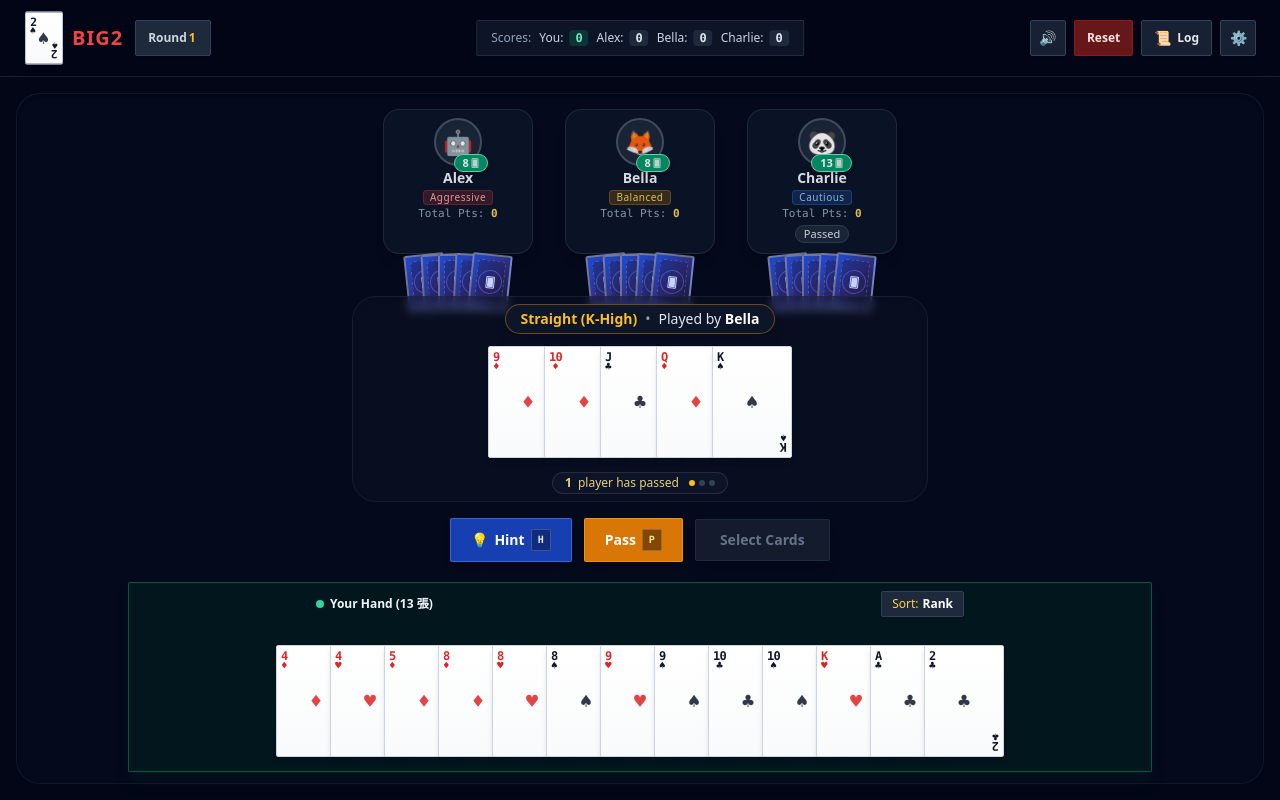
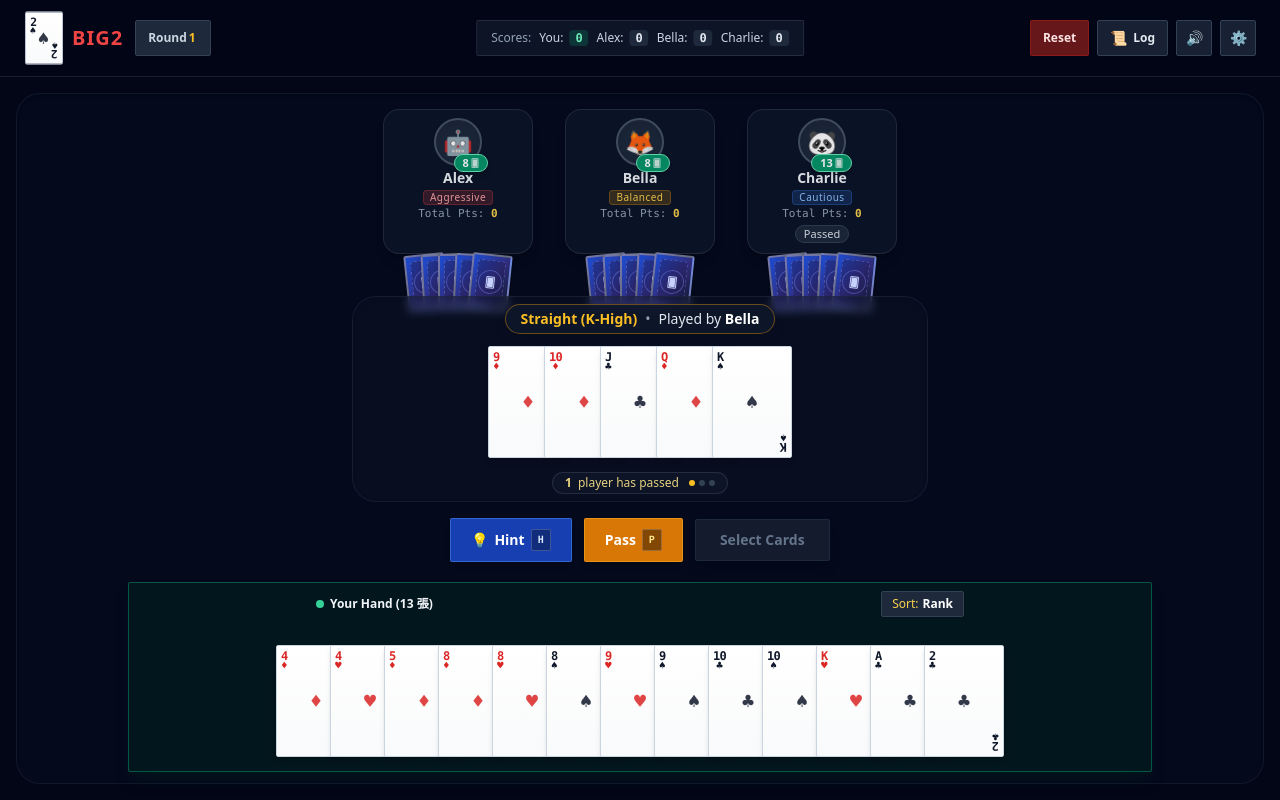
Before and after one commit to kennith/big2-app, a Vue app: page / in a window 1280 px wide. Built offline with nearby package versions, Linux system fonts and the light colour scheme.

Commit message:
feat: move sound toggle button between history and settings

```diff
--- a/src/components/GameHeader.vue
+++ b/src/components/GameHeader.vue
@@ -48,7 +48,7 @@ const emit = defineEmits<{
         </template>
       </div>
 
-      <!-- Right: History & Settings Buttons (Mobile Row 1) -->
+      <!-- Right: History, Sound & Settings Buttons (Mobile Row 1) -->
       <div class="flex-1 sm:flex-initial flex items-center justify-end gap-1.5 sm:hidden">
         <!-- History Button (Mobile) -->
         <button
@@ -57,6 +57,15 @@ const emit = defineEmits<{
           :title="t.log"
         >
           <span class="text-sm leading-none">📜</span>
+        </button>
+
+        <!-- Sound Button (Mobile, between history and settings) -->
+        <button
+          @click="emit('toggleSound')"
+          class="h-8 w-8 rounded-sm bg-slate-800/80 hover:bg-slate-700 active:scale-95 text-slate-200 border border-slate-700 transition shadow-sm inline-flex items-center justify-center cursor-pointer"
+          :title="soundEnabled ? t.muteSound : t.enableSound"
+        >
+          <span class="text-sm leading-none">{{ soundEnabled ? '🔊' : '🔇' }}</span>
         </button>
 
         <!-- Settings Button (Mobile) -->
@@ -86,15 +95,6 @@ const emit = defineEmits<{
 
     <!-- Utility Action Buttons (Row 2 on mobile, right on desktop) -->
     <div class="flex items-center justify-center sm:justify-end gap-1.5 sm:gap-2 w-full sm:w-auto flex-wrap">
-      <!-- Sound Toggle -->
-      <button
-        @click="emit('toggleSound')"
-        class="h-8 w-8 sm:h-9 sm:w-9 rounded-sm bg-slate-800/80 hover:bg-slate-700 active:scale-95 text-slate-200 border border-slate-700 transition shadow-sm inline-flex items-center justify-center cursor-pointer"
-        :title="soundEnabled ? t.muteSound : t.enableSound"
-      >
-        <span class="text-sm leading-none">{{ soundEnabled ? '🔊' : '🔇' }}</span>
-      </button>
-
       <!-- New Game Button -->
       <button
         @click="emit('newGame')"
@@ -104,7 +104,7 @@ const emit = defineEmits<{
         <span>{{ t.reset }}</span>
       </button>
 
-      <!-- History Button (Desktop, on left side of settings) -->
+      <!-- History Button (Desktop, on left side of sound) -->
       <button
         @click="emit('openHistory')"
         class="hidden sm:inline-flex h-8 sm:h-9 px-2.5 sm:px-3 rounded-sm bg-slate-800/80 hover:bg-slate-700 active:scale-95 text-slate-200 text-xs font-semibold border border-slate-700 transition items-center gap-1.5 shadow-sm cursor-pointer"
@@ -112,6 +112,15 @@ const emit = defineEmits<{
       >
         <span class="text-sm leading-none">📜</span>
         <span class="hidden sm:inline">{{ t.log }}</span>
+      </button>
+
+      <!-- Sound Toggle (Desktop, between History and Settings) -->
+      <button
+        @click="emit('toggleSound')"
+        class="hidden sm:inline-flex h-8 w-8 sm:h-9 sm:w-9 rounded-sm bg-slate-800/80 hover:bg-slate-700 active:scale-95 text-slate-200 border border-slate-700 transition shadow-sm items-center justify-center cursor-pointer"
+        :title="soundEnabled ? t.muteSound : t.enableSound"
+      >
+        <span class="text-sm leading-none">{{ soundEnabled ? '🔊' : '🔇' }}</span>
       </button>
 
       <!-- Settings Button (Desktop, rightmost) -->
```
